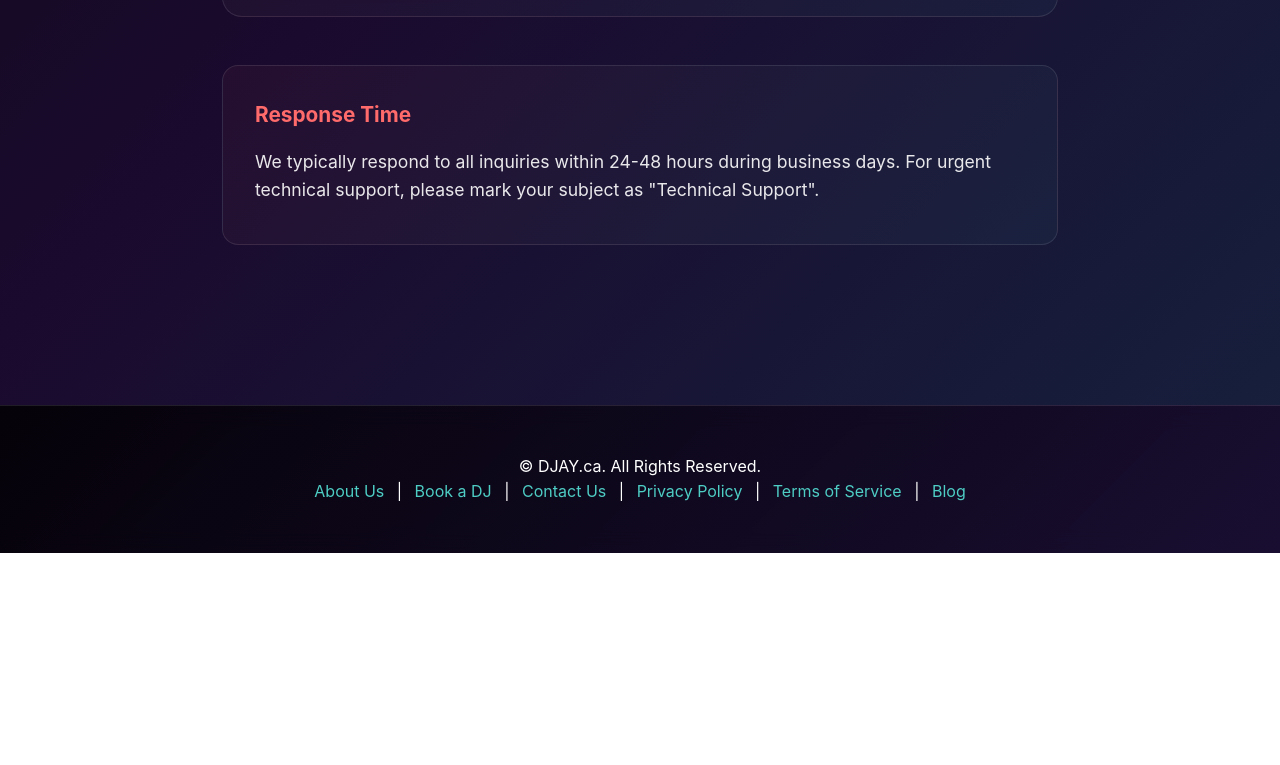
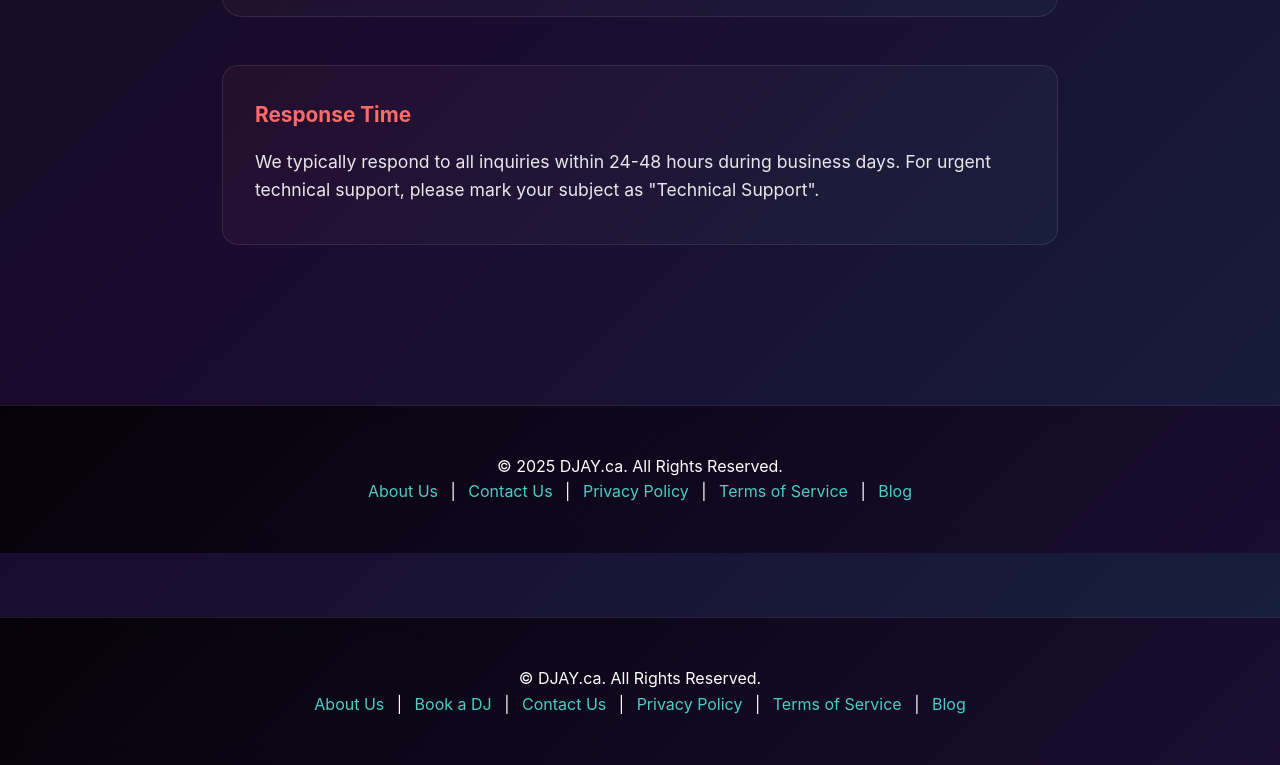
Before and after one commit to BrainAV/djay.ca, a plain HTML site: page contact.html in a window 1280 px wide. Shown: the part 1164-1929 px from the top of the page. Before the commit the page ends 1717 px from the top, so only its background shows below. Drawn offline with Linux system fonts and the light colour scheme.

Commit message:
Update contact.html

```diff
--- a/contact.html
+++ b/contact.html
@@ -24,8 +24,19 @@
         <!-- Particles will be generated by JavaScript -->
     </div>
 
-    <!-- Include header -->
-    <div id="header-placeholder"></div>
+    <header>
+        <nav>
+            <div class="logo"><a href="index.html">DJAY.ca</a></div>
+            <ul>
+                <li><a href="index.html#products">Products</a></li>
+                <li><a href="about.html">About</a></li>
+                <li><a href="contact.html">Contact</a></li>
+                <li><a href="faq.html">FAQ</a></li>
+                <li><a href="https://blog.djay.ca/" target="_blank">Blog</a></li>
+                <li><a href="booking.html" class="cta-nav-button">Book a DJ</a></li>
+            </ul>
+        </nav>
+    </header>
 
     <main class="content-page">
         <section id="contact">
@@ -78,8 +89,27 @@
         </section>
     </main>
 
-    <!-- Include footer -->
-    <div id="footer-placeholder"></div>
+    <footer>
+        <p>&copy; <span id="year"></span> DJAY.ca. All Rights Reserved.</p>
+        <p>
+            <a href="about.html">About Us</a> |
+            <a href="contact.html">Contact Us</a> |
+            <a href="privacy.html">Privacy Policy</a> |
+            <a href="terms.html">Terms of Service</a> |
+            <a href="https://blog.djay.ca/" target="_blank">Blog</a>
+        </p>
+    </footer>
+
+    <!-- ...existing code... -->
+<div id="footer-placeholder"></div>
+
+<script>
+  fetch('includes/footer.html')
+    .then(response => response.text())
+    .then(data => {
+      document.getElementById('footer-placeholder').innerHTML = data;
+    });
+</script>
 
     <script src="script.js"></script>
 
```
